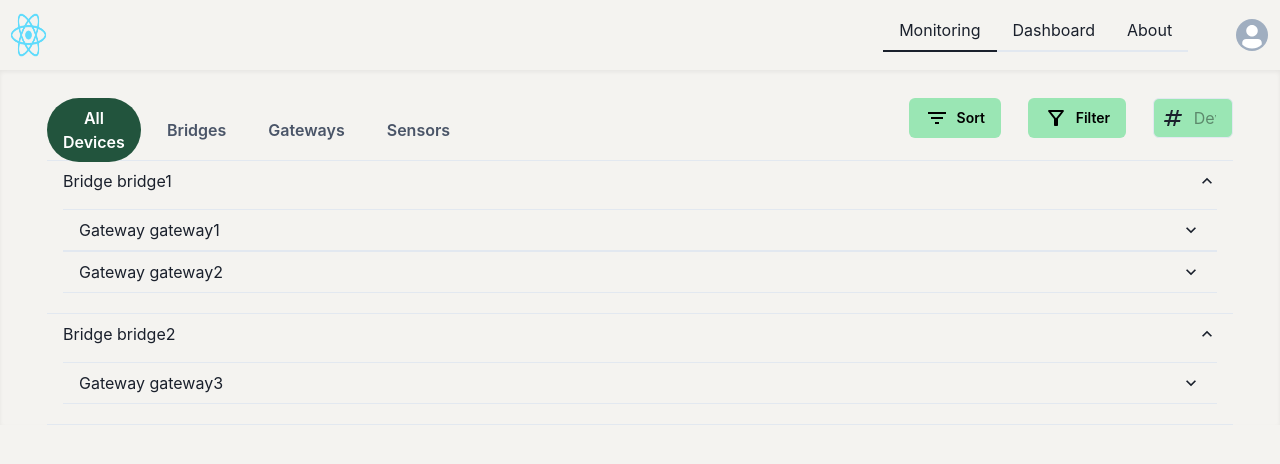
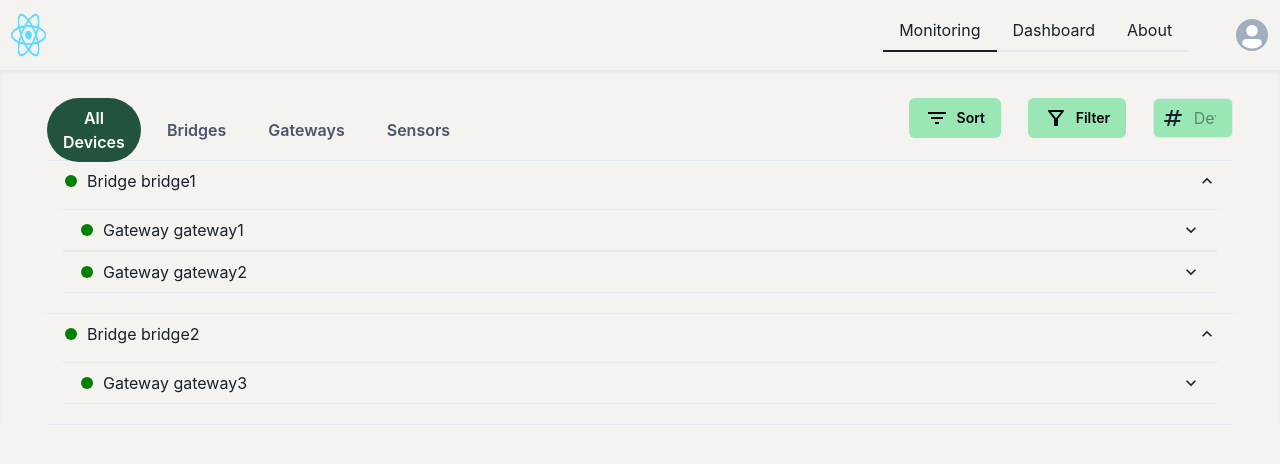
Before and after one commit to mikoMaz/monitoring-via-push-messages, a React (Create React App) app in the folder src/main/webclient/: page /monitoring in a window 1280 px wide. Shown: the top 464 px of the page. Built offline with nearby package versions, Linux system fonts and the light colour scheme.

Commit message:
status indicators for bridges and gateways

```diff
--- a/src/main/webclient/src/components/layout/monitoring-tables/all-devices-view/components/bridge-row-view.tsx
+++ b/src/main/webclient/src/components/layout/monitoring-tables/all-devices-view/components/bridge-row-view.tsx
@@ -4,20 +4,25 @@ import {
   AccordionItem,
   AccordionPanel,
   Box,
+  HStack,
 } from "@chakra-ui/react";
 import { Bridge } from "../../../../../types/deviceModel";
 import { GatewayRowView } from "./gateway-row-view";
+import { StatusDotIndicator } from "../../../status-dot-indicator";
 
 interface IBridgeRowViewProps {
-  bridge: Bridge
+  bridge: Bridge;
 }
 
-export const BridgeRowView = ({bridge}: IBridgeRowViewProps) => {
+export const BridgeRowView = ({ bridge }: IBridgeRowViewProps) => {
   const BridgeButton = () => {
     return (
       <>
         <Box as="span" flex="1" textAlign="left">
-          Bridge {bridge.id}
+          <HStack>
+            <StatusDotIndicator status={bridge.status}/>
+            <>Bridge {bridge.id}</>
+          </HStack>
         </Box>
         <AccordionIcon />
       </>
@@ -31,8 +36,8 @@ export const BridgeRowView = ({bridge}: IBridgeRowViewProps) => {
       </AccordionButton>
       <AccordionPanel>
         {bridge.gateways.map((gateway) => (
-            <GatewayRowView gateway={gateway} />
-          ))}
+          <GatewayRowView gateway={gateway} />
+        ))}
       </AccordionPanel>
     </AccordionItem>
   );
--- a/src/main/webclient/src/components/layout/monitoring-tables/all-devices-view/components/gateway-row-view.tsx
+++ b/src/main/webclient/src/components/layout/monitoring-tables/all-devices-view/components/gateway-row-view.tsx
@@ -5,20 +5,25 @@ import {
   AccordionItem,
   AccordionPanel,
   Box,
+  HStack,
 } from "@chakra-ui/react";
 import { Gateway } from "../../../../../types/deviceModel";
 import { SensorsTable } from "./sensors-table";
+import { StatusDotIndicator } from "../../../status-dot-indicator";
 
 interface IGatewayRowViewProps {
-  gateway: Gateway
+  gateway: Gateway;
 }
 
-export const GatewayRowView = ({gateway}: IGatewayRowViewProps) => {
+export const GatewayRowView = ({ gateway }: IGatewayRowViewProps) => {
   const GatewayButton = () => {
     return (
       <>
         <Box as="span" flex="1" textAlign="left">
-          Gateway {gateway.id}
+          <HStack>
+            <StatusDotIndicator status={gateway.status} />
+            <>Gateway {gateway.id}</>
+          </HStack>
         </Box>
         <AccordionIcon />
       </>
```
